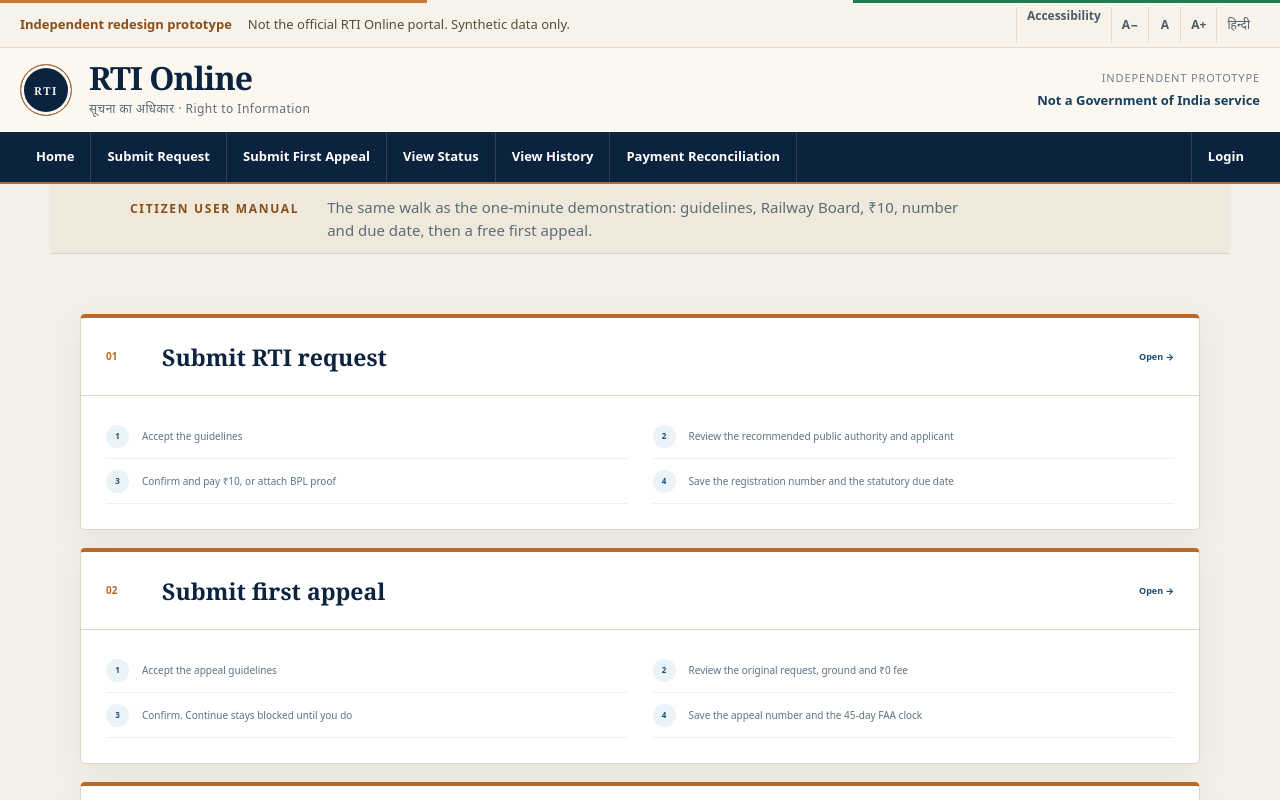
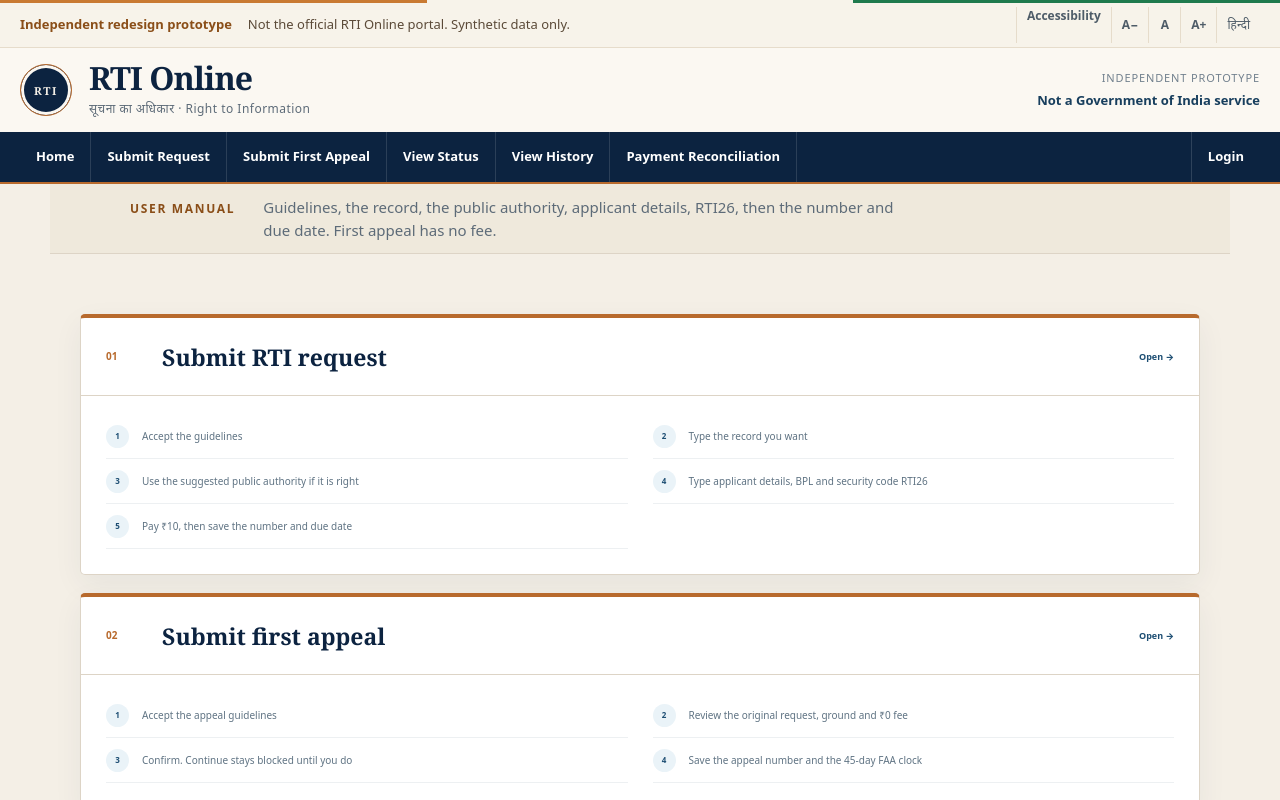
Before and after one commit to abhieq31/rti-gov, a Next.js app: page /guide in a window 1280 px wide. Shown: the top 800 px of the page. Built offline with nearby package versions, Linux system fonts and the light colour scheme.

Commit message:
Keep Submit Request blank from the manual and history
The homepage already lists only official options. User Manual and history now open an empty form instead of a railway sentence.

```diff
--- a/app/guide/page.tsx
+++ b/app/guide/page.tsx
@@ -10,12 +10,13 @@ export const metadata: Metadata = {
 const flows = [
   {
     title: 'Submit RTI request',
-    href: '/request?need=Inspection%20report%20for%20my%20railway%20station',
+    href: '/request',
     steps: [
       'Accept the guidelines',
-      'Review the recommended public authority and applicant',
-      'Confirm and pay ₹10, or attach BPL proof',
-      'Save the registration number and the statutory due date',
+      'Type the record you want',
+      'Use the suggested public authority if it is right',
+      'Type applicant details, BPL and security code RTI26',
+      'Pay ₹10, then save the number and due date',
     ],
   },
   {
@@ -61,8 +62,8 @@ export default function GuidePage() {
   return (
     <PageShell>
       <section className="file-strip">
-        <span>Citizen user manual</span>
-        <p>The same walk as the one-minute demonstration: guidelines, Railway Board, ₹10, number and due date, then a free first appeal.</p>
+        <span>User Manual</span>
+        <p>Guidelines, the record, the public authority, applicant details, RTI26, then the number and due date. First appeal has no fee.</p>
       </section>
       <section className="manual-flows">
         {flows.map((flow, index) => (
--- a/app/login/page.tsx
+++ b/app/login/page.tsx
@@ -11,7 +11,7 @@ export default function LoginPage() {
   return (
     <PageShell>
       <section className="file-strip">
-        <span>Citizen login</span>
+        <span>Login</span>
         <p>An account is not required to file. Demo username <b>aarav.demo</b>, password <b>rti@2026</b>, security code <b>RTI26</b>.</p>
       </section>
       <DemoLogin />
--- a/app/redesign.css
+++ b/app/redesign.css
@@ -483,7 +483,7 @@ html[data-text-size='lg'] .india-theme{zoom:1.12}
 .india-theme .portal-guidelines li span{font-size:13px;line-height:1.4}
 .india-theme .guidelines-check{padding:12px 14px}
 .india-theme .demo-fill-note{margin:0 auto 12px}
-.india-theme .authority-suggest{margin-top:14px;padding:16px 18px;border:1px solid #d4b48a;background:#f7f1e4}
+.india-theme .authority-suggest{margin-top:14px;padding:16px 18px;border:1px solid #d4b48a;background:#f7f1e4;display:flex;align-items:center;gap:16px}
 .india-theme .authority-suggest>button{margin-left:auto;min-height:44px;padding:0 16px;border:0;background:#0c2340;color:#fbf8f2;font-size:13px;font-weight:800;cursor:pointer}
 @media(max-width:700px){.india-theme .authority-suggest{flex-direction:column;align-items:stretch;gap:12px}.india-theme .authority-suggest>button{margin-left:0;width:100%}}
 .india-theme .fast-body{min-height:0;padding:20px clamp(18px,5vw,48px) 24px}
@@ -574,9 +574,11 @@ html[data-text-size='lg'] .india-theme{zoom:1.12}
 .service-options li:nth-child(even) a{padding-left:28px}
 .service-options b{font:600 20px/1.25 Georgia,serif}
 .service-options span{color:#5d6b78;font-size:14px;line-height:1.5;font-weight:400}
+.service-options a:hover,.service-options a:focus-visible{color:#1d4e73}
 .service-options a:hover b,.service-options a:focus-visible b{color:#1d4e73}
 .portal-also{margin:22px 0 0;display:flex;flex-wrap:wrap;gap:8px 22px}
 .portal-also a{color:#0c2340;font-size:14px;font-weight:650;text-decoration:none}
+.portal-also a:hover,.portal-also a:focus-visible{text-decoration:underline}
 .portal-home .civic-note{width:auto;margin:28px 0 0;padding:14px 0;border-top:1px solid #ddd4c6}
 .home-clocks{margin:36px 0 0;padding:22px 0 0;list-style:none;display:grid;grid-template-columns:repeat(4,1fr);gap:16px;border-top:1px solid #ddd4c6}
 .home-clocks b{display:block;color:#8a4e18;font:500 22px/1 Georgia,serif}
--- a/app/request/page.tsx
+++ b/app/request/page.tsx
@@ -1,13 +1,12 @@
 import type { Metadata } from 'next'; import { PageShell } from '@/components/site-chrome'; import { RequestWorkflow } from '@/components/workflows';
-export const metadata: Metadata = { title: 'Submit a Central RTI request in one minute | RTI Online prototype', description: 'Complete the Central Government RTI request flow from guidelines and applicant details through payment and registration.' };
+export const metadata: Metadata = { title: 'Submit Request | RTI Online prototype', description: 'File a Central Government RTI request: guidelines, record, public authority, applicant, payment and registration.' };
 export default async function RequestPage({ searchParams }: { searchParams: Promise<{ need?: string; authority?: string }> }) {
   const { need, authority } = await searchParams;
-  const demo = Boolean(need);
   return (
     <PageShell>
       <section className="file-strip">
-        <span>Submit RTI request</span>
-        <p>{demo ? 'Accept the guidelines. The request text is ready; you choose the office and type the applicant details.' : 'Central Government only. Write the record you want; the prototype recommends the office.'}</p>
+        <span>Submit Request</span>
+        <p>Central Government only. Write the record you want. The prototype suggests the public authority. Security code RTI26.</p>
       </section>
       <RequestWorkflow initialAuthority={authority} initialNeed={need} />
     </PageShell>
--- a/components/workflows.tsx
+++ b/components/workflows.tsx
@@ -328,9 +328,8 @@ export function RequestWorkflow({ initialNeed = '', initialAuthority = '' }: { i
         {step === 0 && <PortalGuidelines kind="request" accepted={guidelinesAccepted} onAccepted={setGuidelinesAccepted}/>}
         {step === 1 && <section className="fast-step official-form">
           <span className="step-label">Online RTI request form</span>
-          <h2>{initialNeed ? 'Choose the office, then type the applicant.' : 'Start with the record you want.'}</h2>
-          <p>Indian citizens only. Click the suggested office if it is right, then type name, email, address, BPL and security code <b>{DEMO_SECURITY}</b>.</p>
-          {initialNeed && <p className="demo-fill-note" role="status">Request text is filled from the homepage. Nothing else is filled. Click the suggested public authority, then complete the form on camera.</p>}
+          <h2>Start with the record you want.</h2>
+          <p>Indian citizens only. Type the record, use the suggested office if it is right, then name, email, address, BPL and security code <b>{DEMO_SECURITY}</b>.</p>
 
           <fieldset className="form-fieldset">
             <legend>The record you want</legend>
@@ -780,7 +779,7 @@ export function HistoryDashboard() {
           <span className="step-label">Demo citizen account</span>
           <h2>Aarav’s cases</h2>
         </div>
-        <a className="button-primary" href="/request?need=Inspection%20report%20for%20my%20railway%20station">New request</a>
+        <a className="button-primary" href="/request">New request</a>
       </div>
       <div className="dashboard-filter">{['All', 'Request', 'Appeal', 'Pending'].map((item) => <button aria-pressed={filter === item} className={filter === item ? 'active' : ''} key={item} onClick={() => setFilter(item)} type="button">{item}</button>)}</div>
       <div className="request-list">{records.map((item) => {
```
Also changed, not shown: 1 other file (tests, documents, lock files or other folders).
